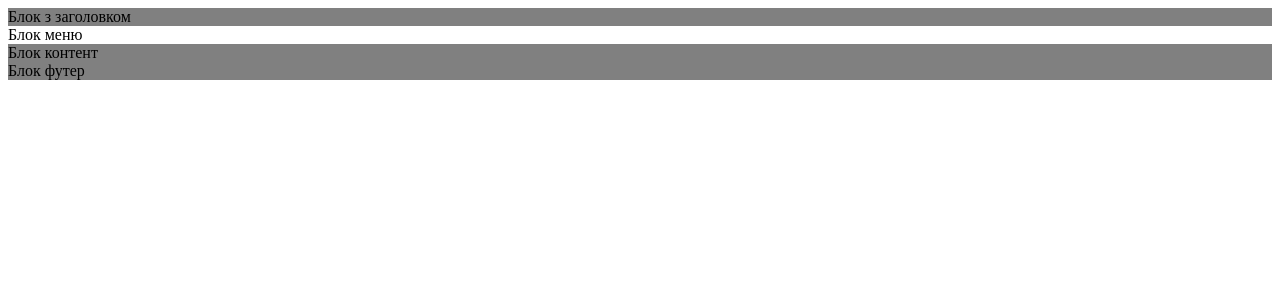
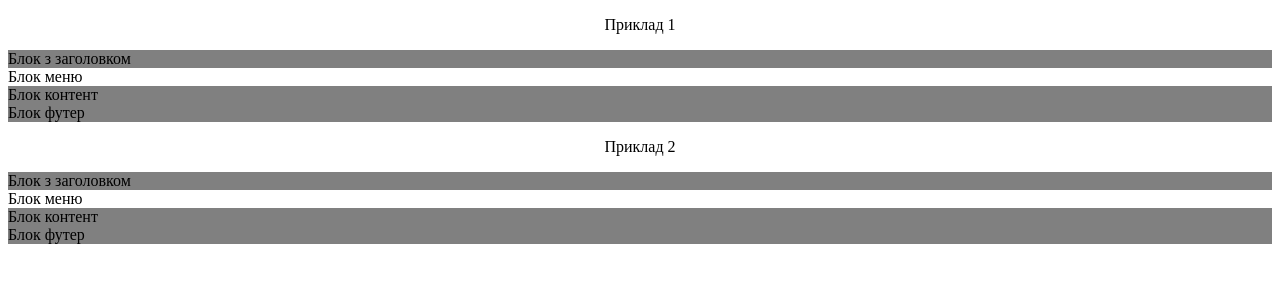
Before and after one commit to Iryna2004/Iryna2004.github.io, a plain HTML site: page lab4.html in a window 1280 px wide. Drawn offline with Linux system fonts and the light colour scheme.

Commit message:
Update lab4.html

```diff
--- a/lab4.html
+++ b/lab4.html
@@ -3,7 +3,9 @@
 <head>
 <title>Гіпертекстовий документ</title> <meta charset="utf-8">
 <link rel="stylesheet" href="lab4.css">
-</head> <body>
+</head>
+  <p><center>Приклад 1</center></p>
+  <body>
 <div id="container">
 <div id="header" class=”clas_div1”>
   Блок з заголовком
@@ -16,5 +18,25 @@
 </div>
 <div id="footer">
   Блок футер
-</div> </div>
-</body> </html>
+</div>
+    </div>
+  </body>
+  <p><center>Приклад 2</center></p>
+  <body>
+<div id="container">
+<div id="header" class=”clas_div1”>
+  Блок з заголовком
+</div>
+<div id="menu">
+  Блок меню
+</div>
+<div id="content" class=”clas_div1”>
+  Блок контент
+</div>
+<div id="footer">
+  Блок футер
+</div>
+
+    </div>
+</body>
+</html>
```
